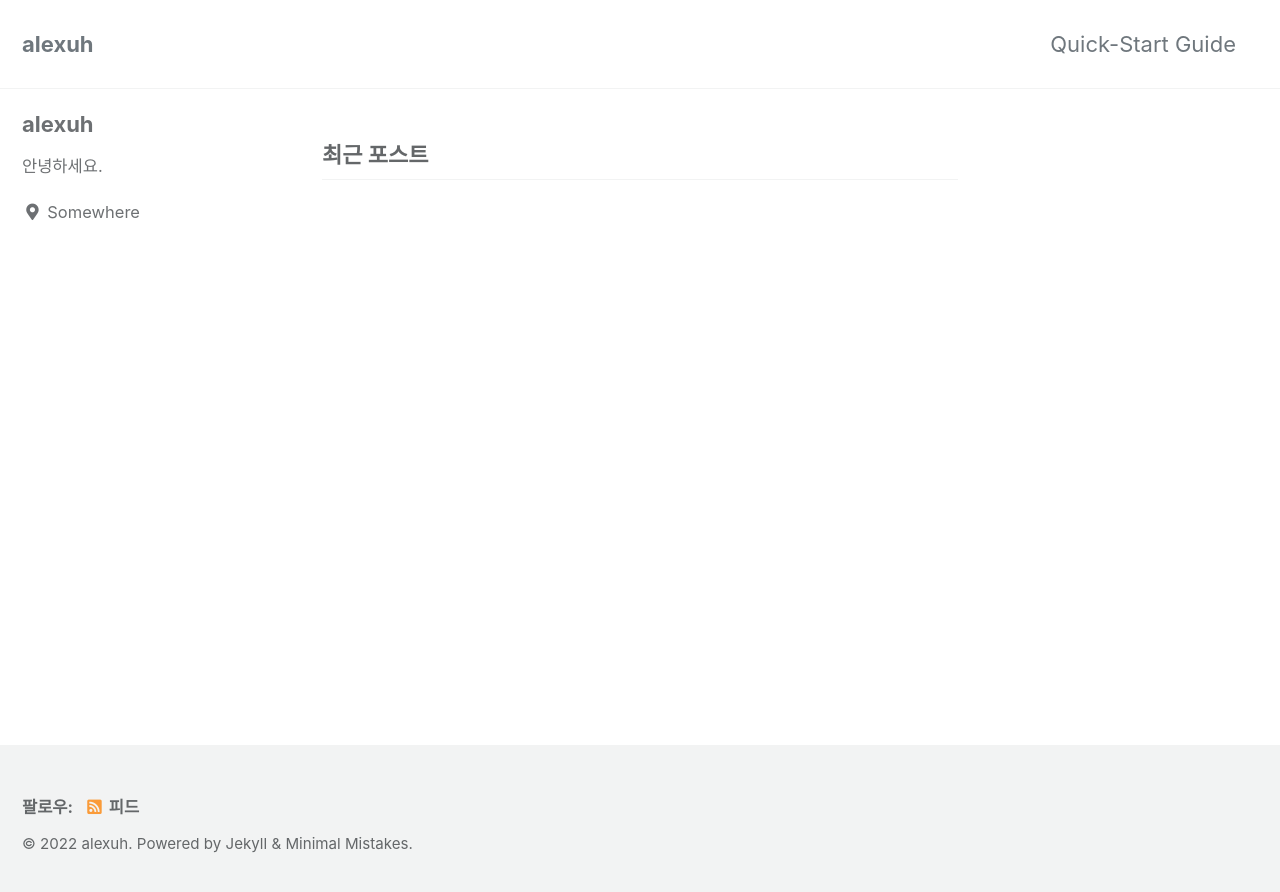
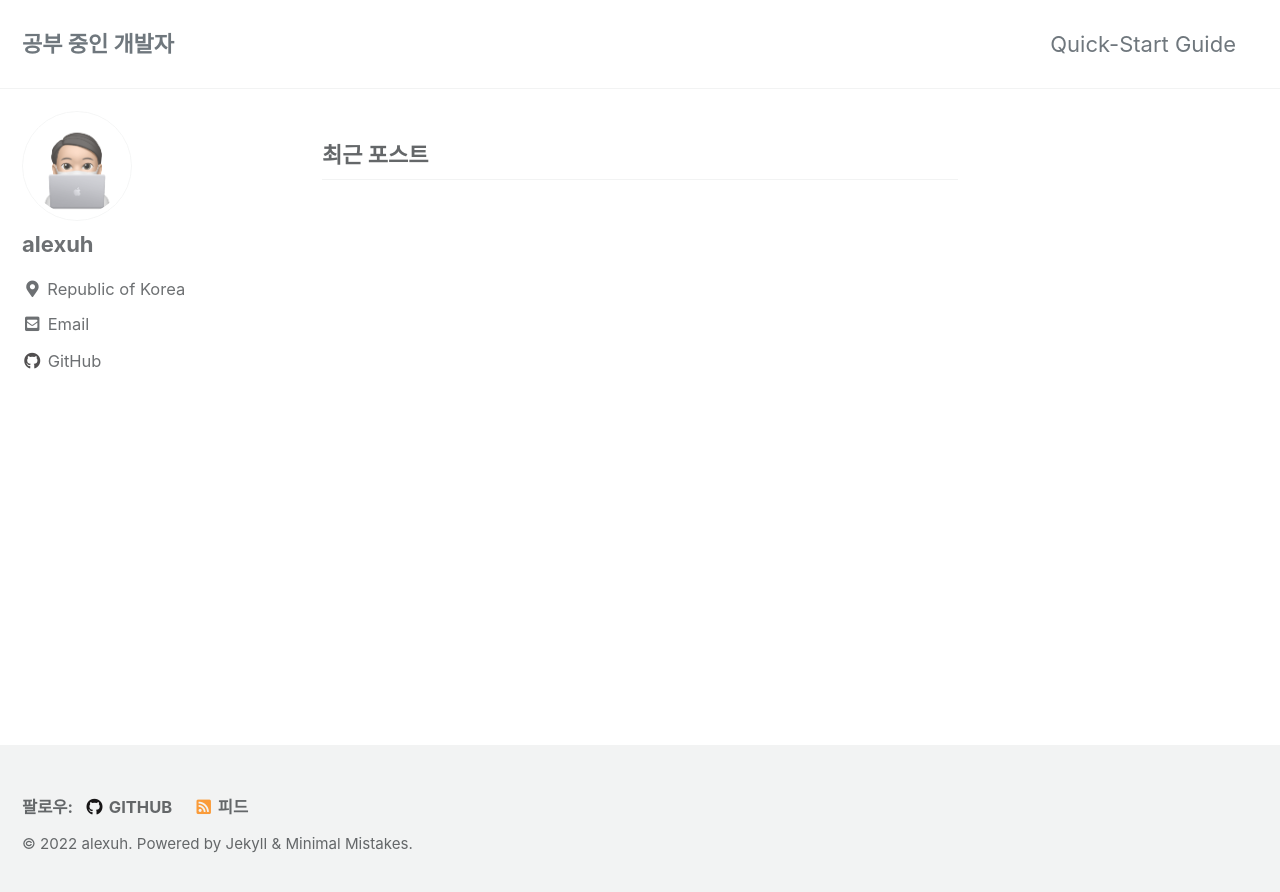
Before and after one commit to alexuhn/alexuhn.github.io-old, a Jekyll site: the page built from index.html, in a window 1280 px wide. Shown: the top 892 px of the page. Built offline with Jekyll 4.4.1, drawn with Linux system fonts in a browser that asks for light colours; cached includes are drawn as plain includes; the list of posts is cut into pages by our own code.

Commit message:
edit bio

```diff
--- a/_config.yml
+++ b/_config.yml
@@ -16,11 +16,11 @@ minimal_mistakes_skin: "default" # "air", "aqua", "contrast", "dark", "dirt", "n
 
 # Site Settings
 locale: "ko"
-title: "alexuh"
+title: "공부 중인 개발자"
 title_separator: "-"
 subtitle: # site tagline that appears below site title in masthead
 name: "alexuh"
-description: "An amazing website."
+description: "공부 중인 개발자"
 url: "https://alexuh.github.io"
 baseurl: # the subpath of your site, e.g. "/blog"
 repository: "alexuh/alexuh.github.io"
@@ -104,17 +104,17 @@ analytics:
 # Site Author
 author:
   name: "alexuh"
-  avatar: # path of avatar image, e.g. "/assets/images/bio-photo.jpg"
-  bio: "안녕하세요."
-  location: "Somewhere"
-  email:
+  avatar: "/assets/images/bio-photo.png"
+  bio: ""
+  location: "Republic of Korea"
+  email: # "alexuhyun@gmail.com"
   links:
     - label: "Email"
       icon: "fas fa-fw fa-envelope-square"
-      # url: "mailto:your.name@email.com"
+      url: "mailto:alexuhyun@gmail.com"
     - label: "Website"
       icon: "fas fa-fw fa-link"
-      # url: "https://your-website.com"
+      # url: "https://alexuhn.github.io/"
     - label: "Twitter"
       icon: "fab fa-fw fa-twitter-square"
       # url: "https://twitter.com/"
@@ -123,7 +123,7 @@ author:
       # url: "https://facebook.com/"
     - label: "GitHub"
       icon: "fab fa-fw fa-github"
-      # url: "https://github.com/"
+      url: "https://github.com/alexuhn"
     - label: "Instagram"
       icon: "fab fa-fw fa-instagram"
       # url: "https://instagram.com/"
@@ -139,7 +139,7 @@ footer:
       # url:
     - label: "GitHub"
       icon: "fab fa-fw fa-github"
-      # url:
+      url: "https://github.com/alexuhn"
     - label: "GitLab"
       icon: "fab fa-fw fa-gitlab"
       # url:
```
Also changed, not shown: assets/images/bio-photo.png (added).
